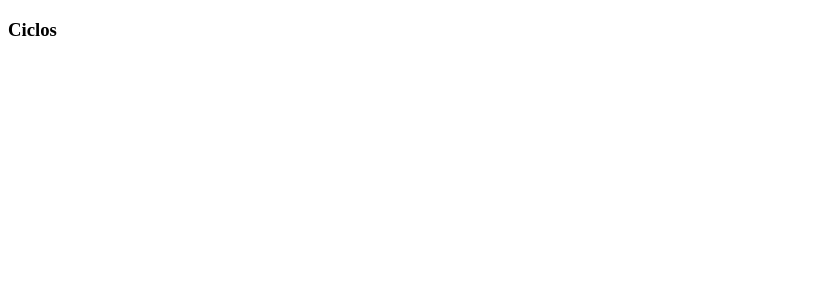
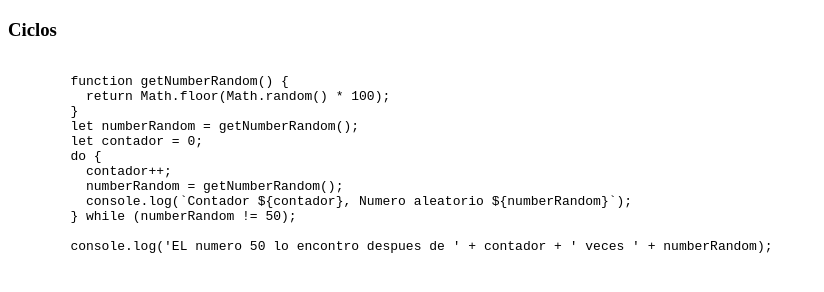
Before and after one commit to jamgzeroone/Fundamentos, a plain HTML site: page html/ciclos.html in a window 1280 px wide. Shown: the whole page, without its empty margins (0-824 px from the left). Drawn offline with Linux system fonts and the light colour scheme.

Commit message:
Ejercicio completo ciclo number random

```diff
--- a/html/ciclos.html
+++ b/html/ciclos.html
@@ -9,8 +9,20 @@
     <h3>Ciclos</h3>
     <pre>
       <code>
+        function getNumberRandom() {
+          return Math.floor(Math.random() * 100);
+        }
+        let numberRandom = getNumberRandom();
+        let contador = 0;
+        do {
+          contador++;
+          numberRandom = getNumberRandom();
+          console.log(`Contador ${contador}, Numero aleatorio ${numberRandom}`);
+        } while (numberRandom != 50);
 
-    </code></pre>
+        console.log('EL numero 50 lo encontro despues de ' + contador + ' veces ' + numberRandom);
+      </code>
+    </pre>
     <script src="../js/ciclos.js"></script>
   </body>
 </html>
--- a/js/ciclos.js
+++ b/js/ciclos.js
@@ -6,6 +6,7 @@ let contador = 0;
 do {
   contador++;
   numberRandom = getNumberRandom();
+  console.log(`Contador ${contador}, Numero aleatorio ${numberRandom}`);
 } while (numberRandom != 50);
 
 console.log('EL numero 50 lo encontro despues de ' + contador + ' veces ' + numberRandom);
```
Also changed, not shown: 1 other file.
